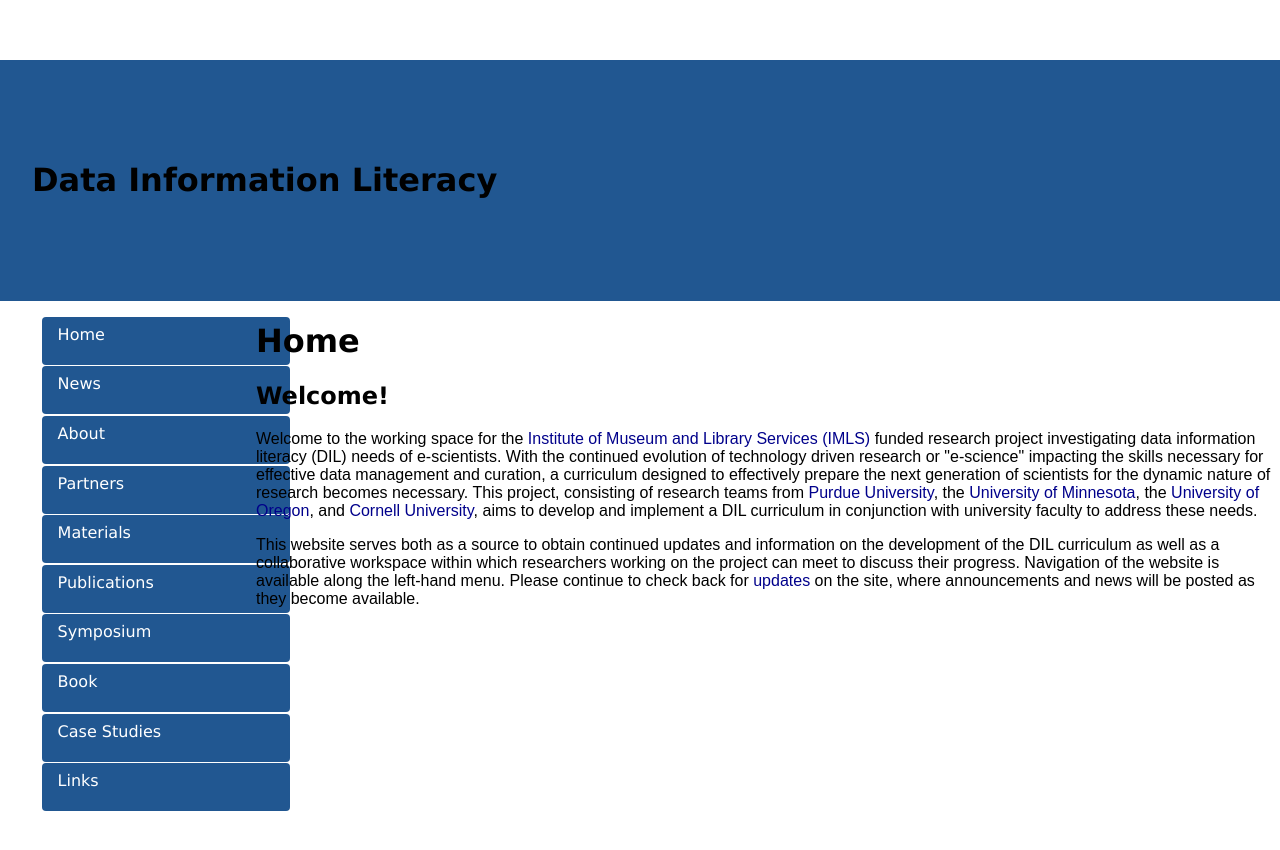
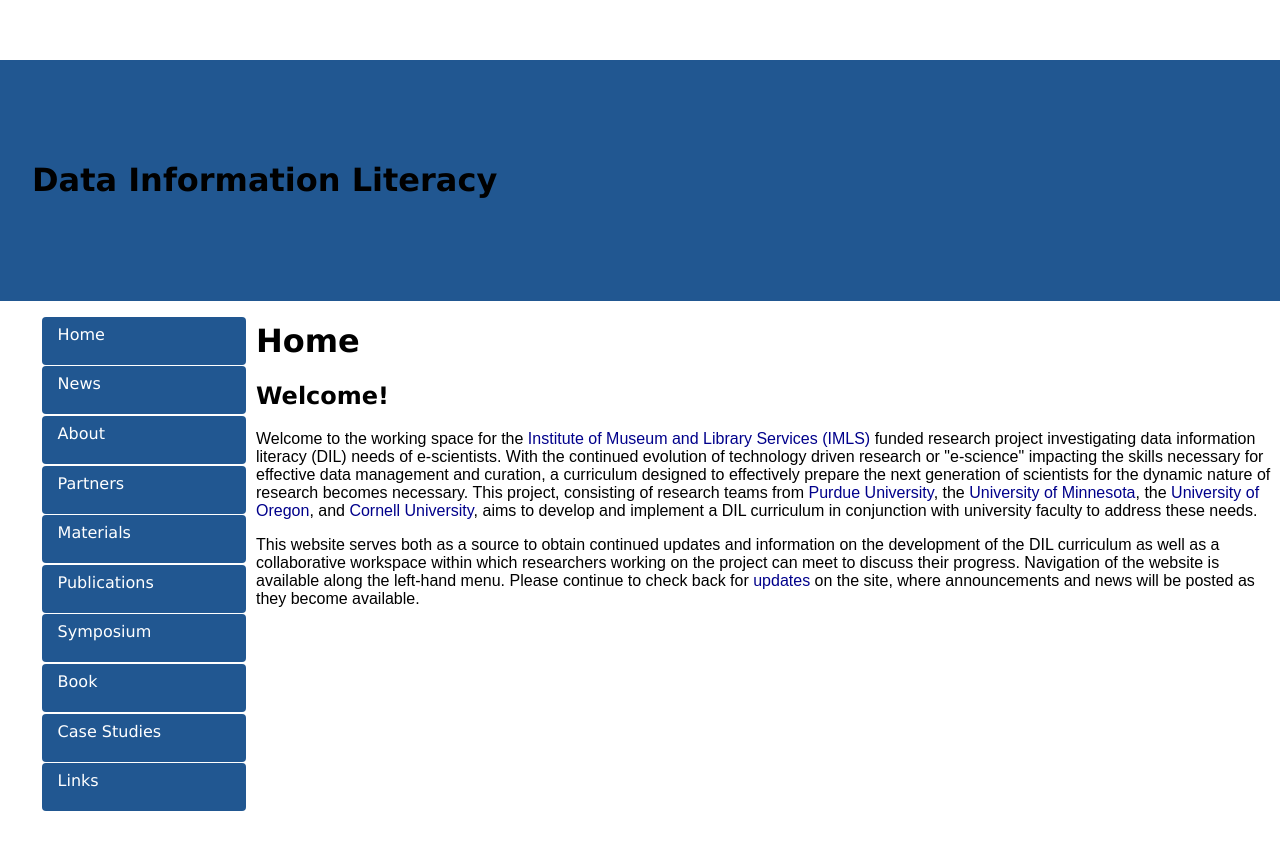
Before and after one commit to datainfolit/datainfolit, a Jekyll site: the page built from index.html, in a window 1280 px wide. Shown: the top 850 px of the page. Built offline with Jekyll 4.4.1, drawn with Linux system fonts in a browser that asks for light colours.

Commit message:
Update main.css

```diff
--- a/css/main.css
+++ b/css/main.css
@@ -18,7 +18,7 @@ ul.posts li {
 }
 nav {
     float: left;
-    height: 80%;
+    height: 100%;
     width: 20%;
 }
 nav ul {
@@ -30,7 +30,7 @@ nav ul li {
 }
 nav a {
     display: block;
-    width: 100%;
+    width: 80%;
     height: 2em;
 }
 nav a:hover {
```
